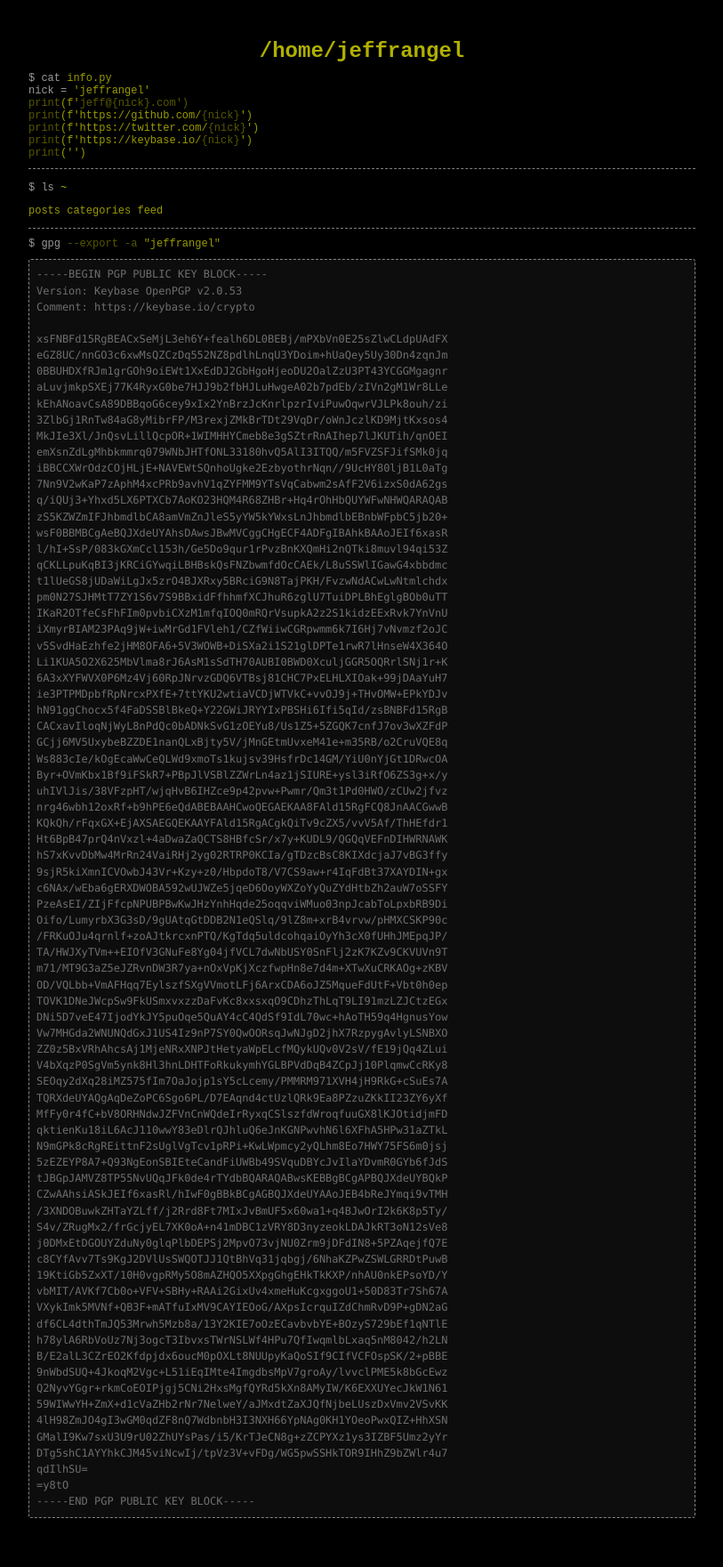
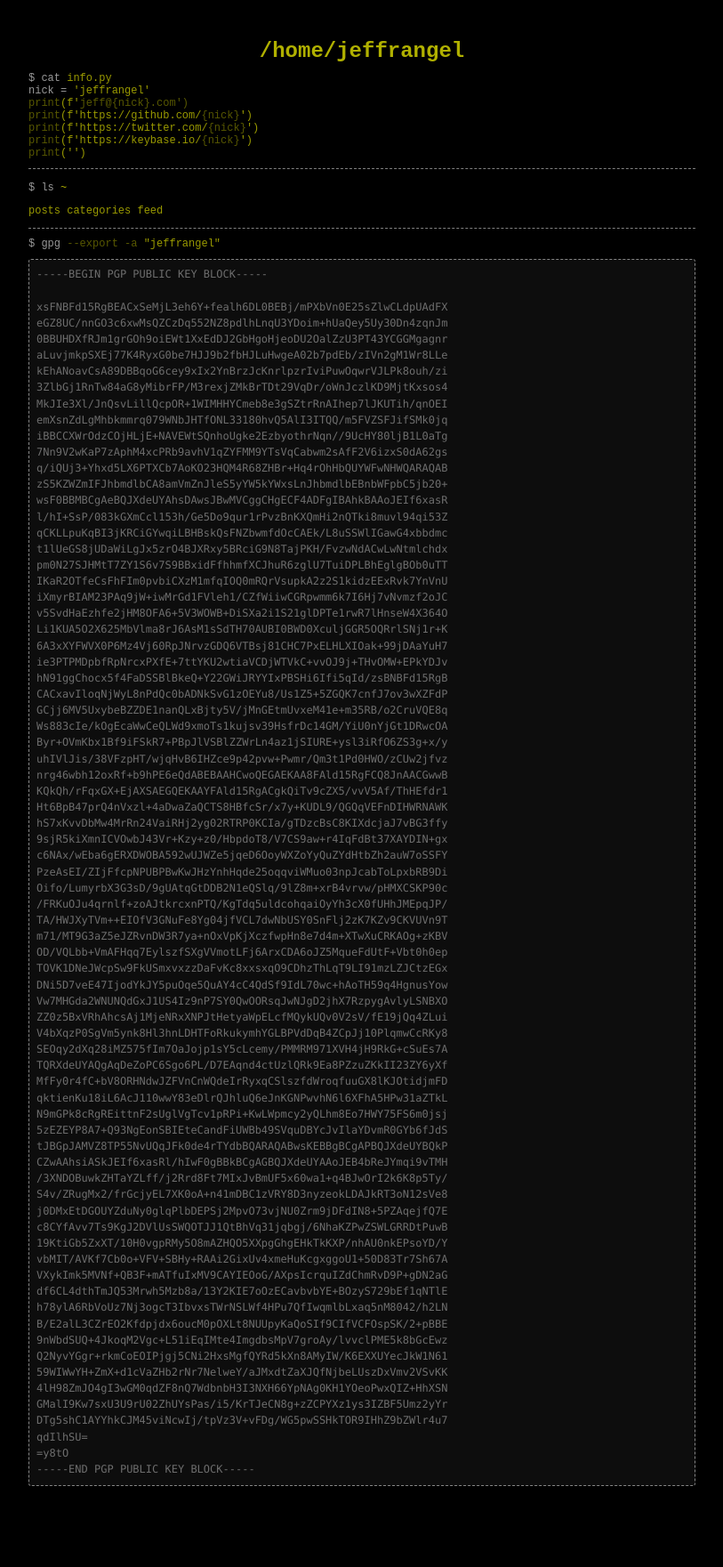
Before and after one commit to jeffrangel/jeffrangel.github.io, a Jekyll site: the page built from pubkey.md, in a window 1280 px wide. Shown: the whole page at 89% size, without its empty margins (233-1046 px from the left). Built offline with Jekyll 4.4.1, drawn with Linux system fonts in a browser that asks for light colours; after the commit the page ends 1725 px from its top, so only the background shows below that.

Commit message:
Update pubkey.md

````diff
--- a/pubkey.md
+++ b/pubkey.md
@@ -5,8 +5,6 @@ permalink: /pubkey/
 <p>$ gpg <span class="reserved">--export -a</span> <span class="string">"{{ site.nick  }}"</span></p>
 ```
 -----BEGIN PGP PUBLIC KEY BLOCK-----
-Version: Keybase OpenPGP v2.0.53
-Comment: https://keybase.io/crypto
 
 xsFNBFd15RgBEACxSeMjL3eh6Y+fealh6DL0BEBj/mPXbVn0E25sZlwCLdpUAdFX
 eGZ8UC/nnGO3c6xwMsQZCzDq552NZ8pdlhLnqU3YDoim+hUaQey5Uy30Dn4zqnJm
````
